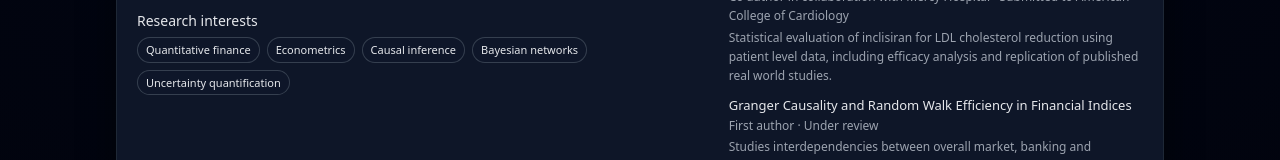
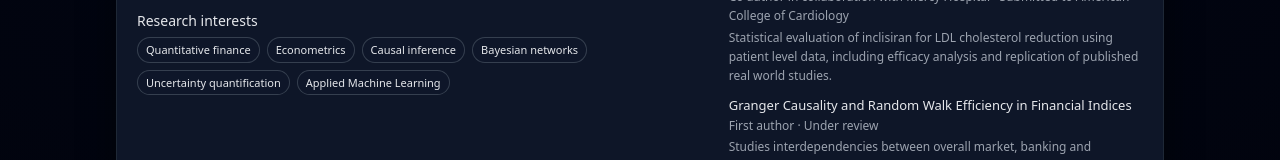
Before and after one commit to Rshukla17/rshukla17.github.io, a plain HTML site: page index.html in a window 1280 px wide. Shown: the part 795-955 px from the top of the page. Drawn offline with Linux system fonts and the light colour scheme.

Commit message:
Update index.html

```diff
--- a/index.html
+++ b/index.html
@@ -578,6 +578,7 @@
               <span class="pill">Causal inference</span>
               <span class="pill">Bayesian networks</span>
               <span class="pill">Uncertainty quantification</span>
+              <span class="pill">Applied Machine Learning</span>
             </div>
           </div>
         </div>
```
